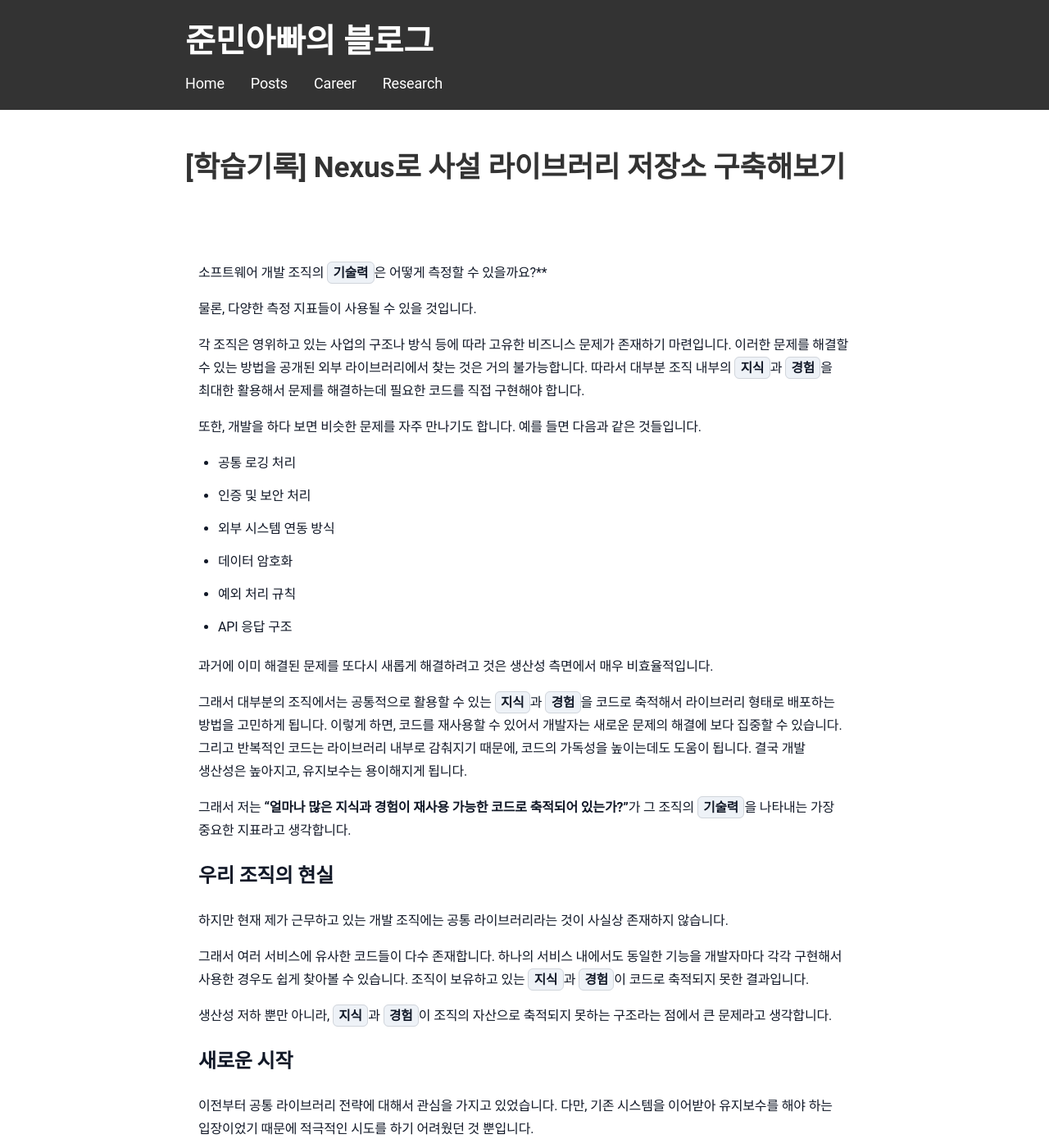
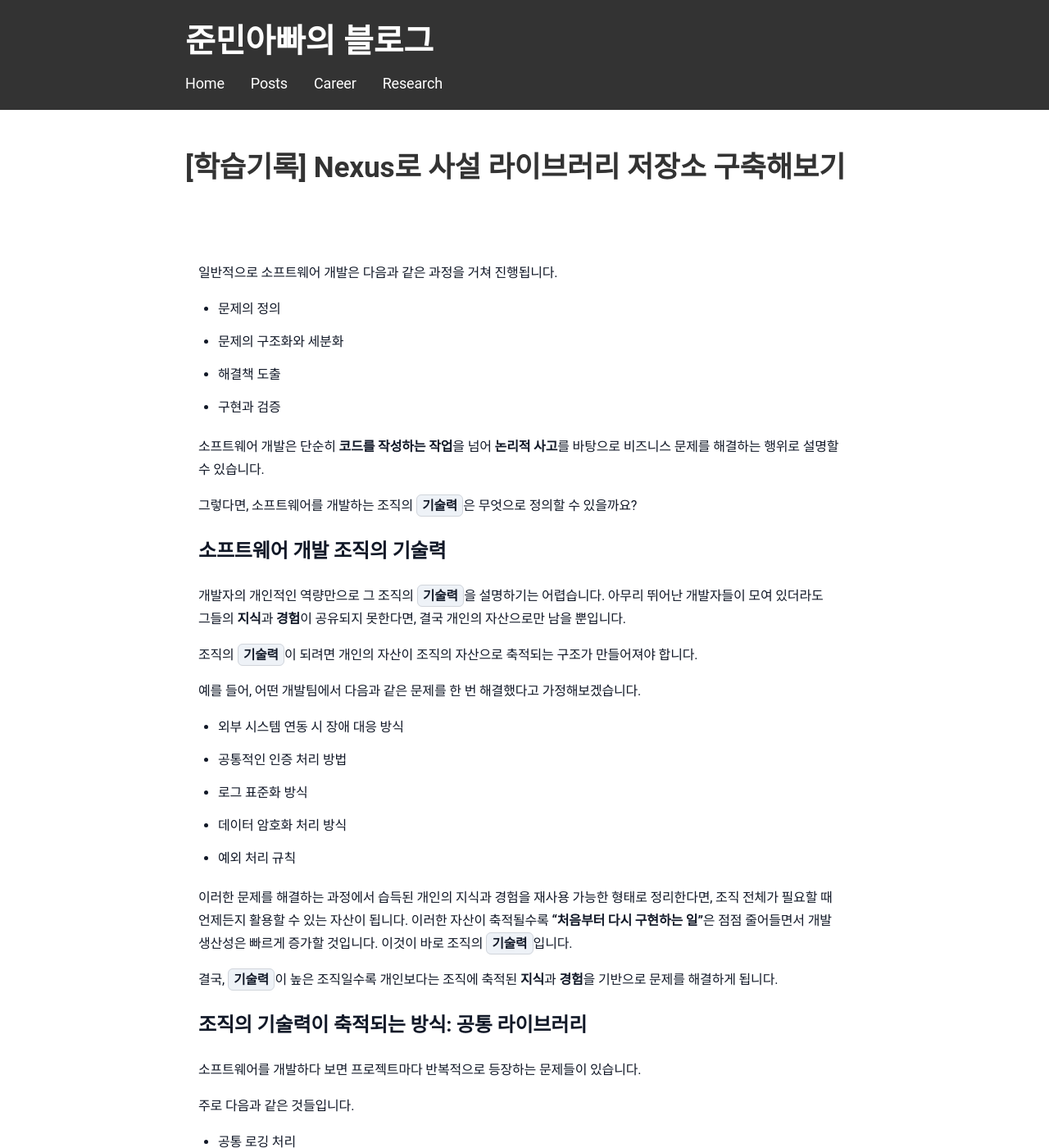
Before and after one commit to sanghoon-lee/sanghoon-lee.github.io, a Jekyll site: the page built from _posts/2026-03-10-localNexus.md, in a window 1280 px wide and 1400 px high. Shown: the whole window at 82% size. Built offline with Jekyll 4.4.1, drawn with Linux system fonts in a browser that asks for light colours; nearby versions of some CDN libraries; comment, search, counter and statistics services are not loaded; some of the changed text lies outside the part shown.

Commit message:
Nexus 포스팅 추가

```diff
--- a/_posts/2026-03-10-localNexus.md
+++ b/_posts/2026-03-10-localNexus.md
@@ -16,13 +16,41 @@ categories: 학습기록
 }
 </style>
 
-소프트웨어 개발 조직의 `기술력`은 어떻게 측정할 수 있을까요?**
+일반적으로 소프트웨어 개발은 다음과 같은 과정을 거쳐 진행됩니다.
 
-물론, 다양한 측정 지표들이 사용될 수 있을 것입니다.
+* 문제의 정의
+* 문제의 구조화와 세분화
+* 해결책 도출
+* 구현과 검증
 
-각 조직은 영위하고 있는 사업의 구조나 방식 등에 따라 고유한 비즈니스 문제가 존재하기 마련입니다. 이러한 문제를 해결할 수 있는 방법을 공개된 외부 라이브러리에서 찾는 것은 거의 불가능합니다. 따라서 대부분 조직 내부의 `지식`과 `경험`을 최대한 활용해서 문제를 해결하는데 필요한 코드를 직접 구현해야 합니다.
+소프트웨어 개발은 단순히 **코드를 작성하는 작업**을 넘어 **논리적 사고**를 바탕으로 비즈니스 문제를 해결하는 행위로 설명할 수 있습니다.
 
-또한, 개발을 하다 보면 비슷한 문제를 자주 만나기도 합니다. 예를 들면 다음과 같은 것들입니다.
+그렇다면, 소프트웨어를 개발하는 조직의 `기술력`은 무엇으로 정의할 수 있을까요?
+
+## 소프트웨어 개발 조직의 기술력
+
+개발자의 개인적인 역량만으로 그 조직의 `기술력`을 설명하기는 어렵습니다. 아무리 뛰어난 개발자들이 모여 있더라도 그들의 **지식**과 **경험**이 공유되지 못한다면, 결국 개인의 자산으로만 남을 뿐입니다.
+
+조직의 `기술력`이 되려면 개인의 자산이 조직의 자산으로 축적되는 구조가 만들어져야 합니다.
+
+예를 들어, 어떤 개발팀에서 다음과 같은 문제를 한 번 해결했다고 가정해보겠습니다.
+
+* 외부 시스템 연동 시 장애 대응 방식
+* 공통적인 인증 처리 방법
+* 로그 표준화 방식
+* 데이터 암호화 처리 방식
+* 예외 처리 규칙
+
+이러한 문제를 해결하는 과정에서 습득된 개인의 지식과 경험을 재사용 가능한 형태로 정리한다면,
+조직 전체가 필요할 때 언제든지 활용할 수 있는 자산이 됩니다. 이러한 자산이 축적될수록 **“처음부터 다시 구현하는 일”**은 점점 줄어들면서 개발 생산성은 빠르게 증가할 것입니다. 이것이 바로 조직의 `기술력`입니다.
+
+결국, `기술력`이 높은 조직일수록 개인보다는 조직에 축적된 **지식**과 **경험**을 기반으로 문제를 해결하게 됩니다.
+
+## 조직의 기술력이 축적되는 방식: 공통 라이브러리
+
+소프트웨어를 개발하다 보면 프로젝트마다 반복적으로 등장하는 문제들이 있습니다.
+
+주로 다음과 같은 것들입니다.
 
 * 공통 로깅 처리
 * 인증 및 보안 처리
@@ -31,25 +59,21 @@ categories: 학습기록
 * 예외 처리 규칙
 * API 응답 구조
 
-과거에 이미 해결된 문제를 또다시 새롭게 해결하려고 것은 생산성 측면에서 매우 비효율적입니다.
+이러한 문제를 해결하기 위한 기능들은 대부분 핵심 비즈니스 로직은 아닙니다. 그래서 매번 새롭게 설계하고, 다시 구현할 필요가 없습니다. 개발자의 시간만 낭비할 뿐입니다. 또한 동일한 기능임에도 프로젝트마다 구현 방식이 달라지면서 일관성 없는 시스템이 만들어질 가능성도 높아집니다.
 
-그래서 대부분의 조직에서는 공통적으로 활용할 수 있는 `지식`과 `경험`을 코드로 축적해서 라이브러리 형태로 배포하는 방법을 고민하게 됩니다. 이렇게 하면, 코드를 재사용할 수 있어서 개발자는 새로운 문제의 해결에 보다 집중할 수 있습니다. 그리고 반복적인 코드는 라이브러리 내부로 감춰지기 때문에, 코드의 가독성을 높이는데도 도움이 됩니다. 결국 개발 생산성은 높아지고, 유지보수는 용이해지게 됩니다.
+그래서 이러한 기능들은 공통 라이브러리 형태로 정리해 두고, 새로운 프로젝트에서도 이미 검증되고 일관된 방식으로 문제를 해결해야 합니다. 이렇게 되면, 개발자는 핵심 비즈니스 로직의 구현에 더 많은 시간을 집중할 수 있게 됩니다. 핵심 비즈니스 로직이 아닌 공통 기능들은 공통 라이브러리 내부로 감춰지기 때문에, 코드는 보다 간결해지게 됩니다.
 
-그래서 저는 **"얼마나 많은 지식과 경험이 재사용 가능한 코드로 축적되어 있는가?"**가 그 조직의 `기술력`을 나타내는 가장 중요한 지표라고 생각합니다.
+당연히 개발 생산성은 높아지고, 유지보수는 또한 훨씬 용이해집니다.
+
+공통 라이브러리는 단순히 코드를 재사용하기 위한 도구가 아니라, 조직의 **지식**과 **경험**이 축적된 결과물입니다.
 
 ## 우리 조직의 현실
 
-하지만 현재 제가 근무하고 있는 개발 조직에는 공통 라이브러리라는 것이 사실상 존재하지 않습니다.
+하지만 현재 제가 속한 조직에서는 공통 라이브러리라는 것이 사실상 존재하지 않습니다.
 
-그래서 여러 서비스에 유사한 코드들이 다수 존재합니다. 하나의 서비스 내에서도 동일한 기능을 개발자마다 각각 구현해서 사용한 경우도 쉽게 찾아볼 수 있습니다. 조직이 보유하고 있는 `지식`과 `경험`이 코드로 축적되지 못한 결과입니다.
+물론, 이전부터 공통 라이브러리 전략에 대해서 관심을 가지고 있었습니다. 다만, 적극적으로 추진하기는 어려운 상황이었을 뿐입니다.
 
-생산성 저하 뿐만 아니라, `지식`과 `경험`이 조직의 자산으로 축적되지 못하는 구조라는 점에서 큰 문제라고 생각합니다.
-
-## 새로운 시작
-
-이전부터 공통 라이브러리 전략에 대해서 관심을 가지고 있었습니다. 다만, 기존 시스템을 이어받아 유지보수를 해야 하는 입장이었기 때문에 적극적인 시도를 하기 어려웠던 것 뿐입니다.
-
-최근 조직 개편과 함께 새로운 시스템의 구축을 준비하는 역할을 맡게 되었습니다. 적극적으로 새로운 시도를 해볼 수 있는 기회가 생긴 것입니다.
+최근 조직 개편과 함께 새로운 시스템을 구축하는 프로젝트를 시작하게 되었습니다. 새로운 시도를 해볼 수 있는 작은 기회가 생긴 것입니다.
 
 ## 사설 라이브러리 저장소
 
```
